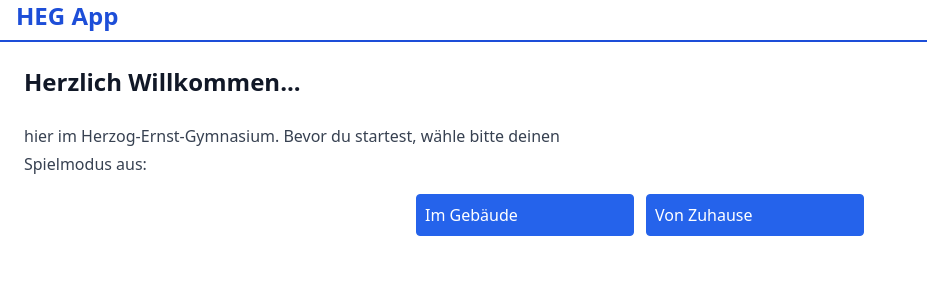
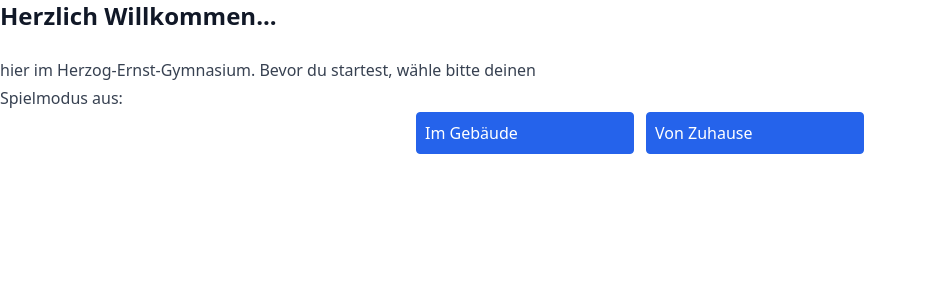
Before and after one commit to diepoe/heg-game, a SvelteKit app: page / in a window 1280 px wide. Shown: the top 300 px of the page, without its empty margins (0-927 px from the left). Built offline with nearby package versions, Linux system fonts and the light colour scheme.

Commit message:
Hauptlayouting

```diff
--- a/src/app.html
+++ b/src/app.html
@@ -1,11 +1,12 @@
 <!DOCTYPE html>
-<html lang="en">
+<html lang="de">
 	<head>
 		<meta charset="utf-8" />
+		<meta name="theme-color" content="#ffffff" />
 		<link rel="icon" href="%sveltekit.assets%/icon.png" />
 		<meta
 			name="viewport"
-			content="width=device-width, initial-scale=1.0, maximum-scale=1.0, user-scalable=no"
+			content="viewport-fit=cover, width=device-width, initial-scale=1.0, minimum-scale=1.0, maximum-scale=1.0, user-scalable=no"
 		/>
 		%sveltekit.head%
 	</head>
--- a/src/routes/+layout.svelte
+++ b/src/routes/+layout.svelte
@@ -2,11 +2,4 @@
 	import '../app.css';
 </script>
 
-<div class="space-y-4">
-	<header class="px-4 pb-2 border-b-2 border-primary-700">
-		<h1 class="text-primary-700 text-2xl font-bold"><a href="/">HEG App</a></h1>
-	</header>
-	<main class="py-2 px-6 space-y-4">
-		<slot />
-	</main>
-</div>
+<slot />
```
